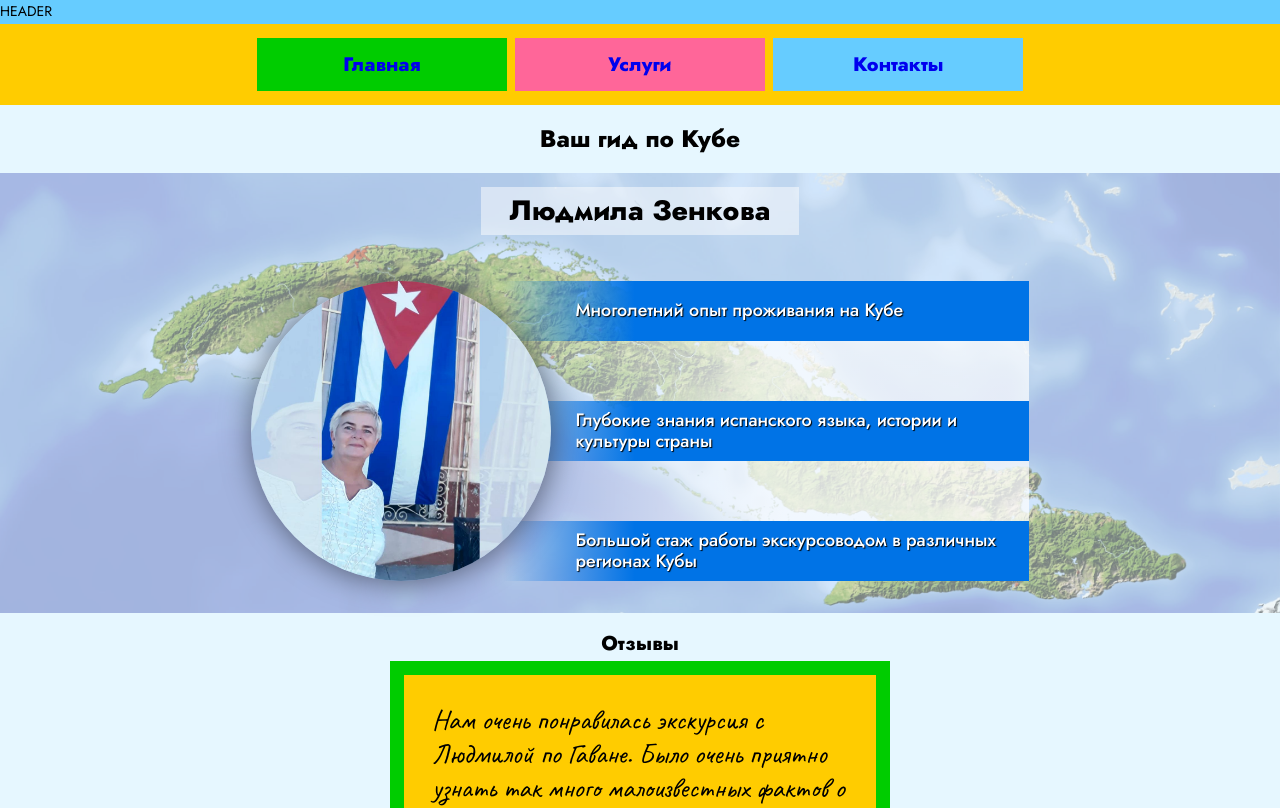
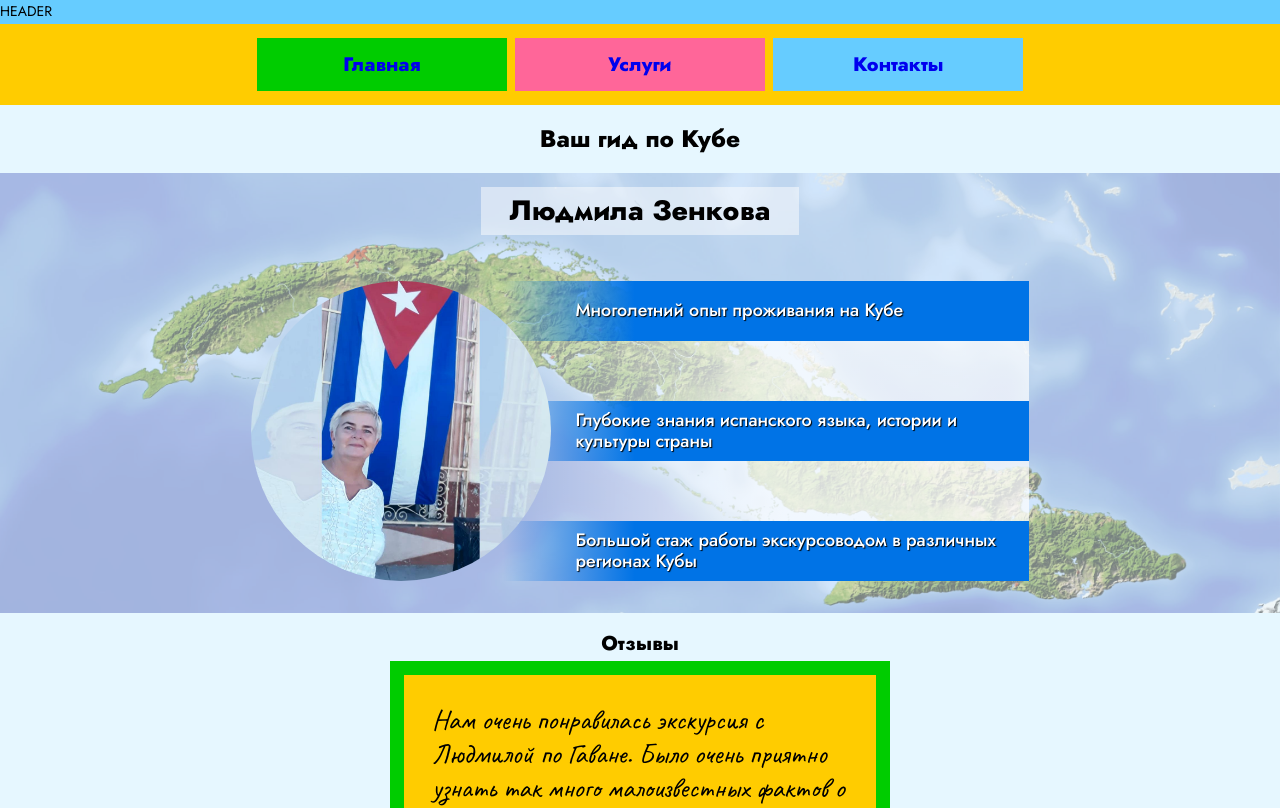
Before and after one commit to igoryen/zenkova, a React (Create React App) app: page / in a window 1280 px wide. Shown: the top 808 px of the page. Built offline with nearby package versions, Linux system fonts and the light colour scheme.

Commit message:
Updated the styling of author's photo on p Home

```diff
--- a/src/styles/Home/home.scss
+++ b/src/styles/Home/home.scss
@@ -6,7 +6,8 @@ $authorPhotoSize: 300px;
     background-repeat: no-repeat;
     background-size: contain;
     border-radius: 50%;
-    box-shadow: 1px 1px 30px 0px rgb(0, 0, 0, 0.5);
+    // box-shadow: 1px 1px 30px 0px rgb(0, 0, 0, 0.5);
+    // border: 0.2em solid rgba(255, 0, 0, 0.7);
     height: $authorPhotoSize;
     width: $authorPhotoSize;
 }
```
